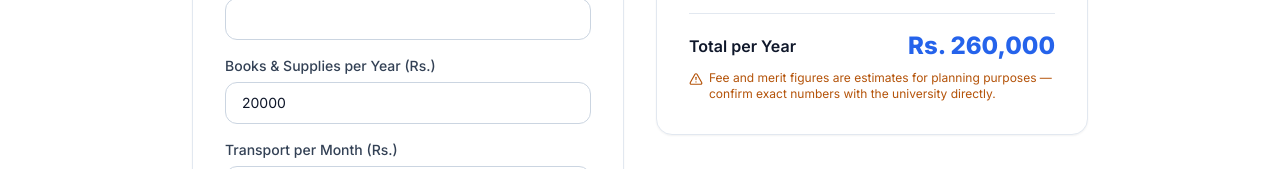
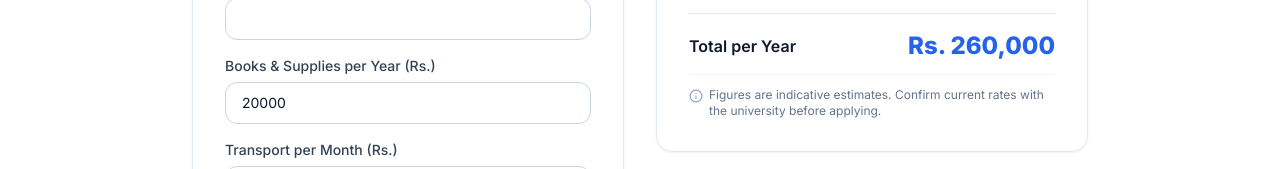
Before and after one commit to rayyanahmadz/EduVerse-Pakistan, a React (Vite) app: page /fee-calculator in a window 1280 px wide. Shown: the part 546-715 px from the top of the page. Built offline with nearby package versions, Linux system fonts and the light colour scheme; no server answers; the database is empty.

Commit message:
Restyle data disclaimer to look more polished and less alarming

```diff
--- a/src/components/ui/DataDisclaimer.tsx
+++ b/src/components/ui/DataDisclaimer.tsx
@@ -1,22 +1,21 @@
-import { AlertTriangle } from 'lucide-react';
+import { Info } from 'lucide-react';
 
 export function DataDisclaimer({ compact = false }: { compact?: boolean }) {
   if (compact) {
     return (
-      <p className="flex items-start gap-1.5 text-xs text-amber-700 dark:text-amber-400 mt-2">
-        <AlertTriangle className="h-3.5 w-3.5 shrink-0 mt-0.5" />
-        Fee and merit figures are estimates for planning purposes — confirm exact numbers with the university directly.
+      <p className="flex items-start gap-1.5 text-xs text-slate-500 dark:text-slate-400 mt-3 pt-3 border-t border-slate-100 dark:border-slate-800">
+        <Info className="h-3.5 w-3.5 shrink-0 mt-0.5 text-slate-400 dark:text-slate-500" />
+        Figures are indicative estimates. Confirm current rates with the university before applying.
       </p>
     );
   }
 
   return (
-    <div className="flex items-start gap-2.5 rounded-xl border border-amber-200 dark:border-amber-900/50 bg-amber-50 dark:bg-amber-950/30 px-4 py-3 text-sm text-amber-800 dark:text-amber-300">
-      <AlertTriangle className="h-4 w-4 shrink-0 mt-0.5" />
+    <div className="flex items-start gap-3 rounded-xl bg-slate-50 dark:bg-slate-900/60 border border-slate-200 dark:border-slate-800 px-4 py-3.5 text-sm text-slate-600 dark:text-slate-400 mb-6">
+      <Info className="h-4 w-4 shrink-0 mt-0.5 text-slate-400 dark:text-slate-500" />
       <p>
-        Fees, merit cutoffs, and salary figures shown here are <strong>estimates for planning purposes only</strong>,
-        not official or guaranteed numbers. Always confirm exact figures directly with the university's admissions office
-        or official prospectus before making any decisions.
+        The figures displayed are approximate and provided for informational purposes only. For accurate and
+        up-to-date information, please consult the university's official admissions office.
       </p>
     </div>
   );
```
